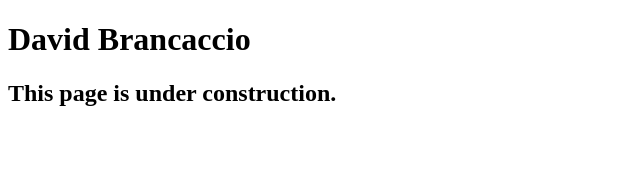
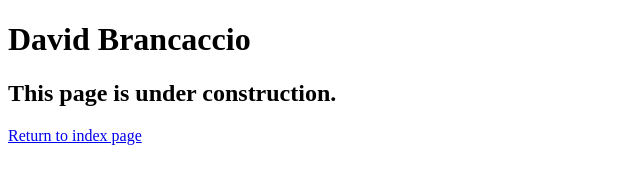
Before and after one commit to JF72/A07, a plain HTML site: page speakers/brancaccio.html in a window 1280 px wide. Shown: the whole page, without its empty margins (0-640 px from the left). Drawn offline with Linux system fonts and the light colour scheme.

Commit message:
Update brancaccio.html

```diff
--- a/speakers/brancaccio.html
+++ b/speakers/brancaccio.html
@@ -11,6 +11,7 @@
     <main>
 	    <h1>David Brancaccio</h1>
 	    <h2>This page is under construction.</h2>
+	    <p><a href="../index.html" alt="return to home page">Return to index page</a></p>
     </main>
 </body>
 
```
